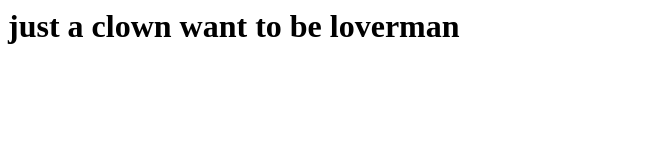
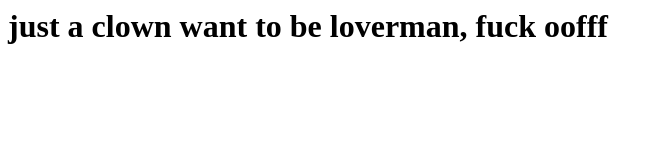
Before and after one commit to RizkyDaffy/rizkydaffy.github.io, a plain HTML site: page index.html in a window 1280 px wide. Shown: the whole page, without its empty margins (0-665 px from the left). Drawn offline with Linux system fonts and the light colour scheme.

Commit message:
Update index.html

```diff
--- a/index.html
+++ b/index.html
@@ -1 +1 @@
-<h1>just a clown want to be loverman</h1>
+<h1>just a clown want to be loverman, fuck oofff</h1>
```
